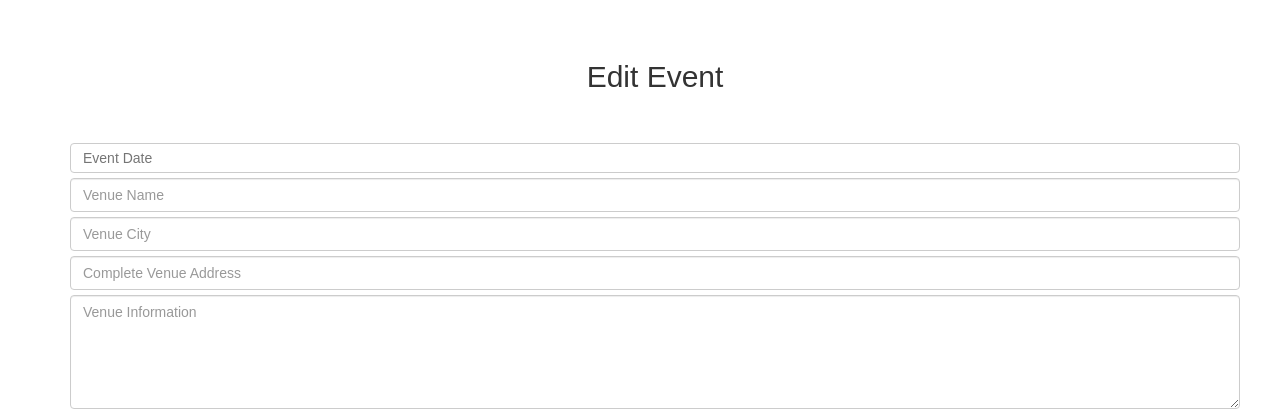
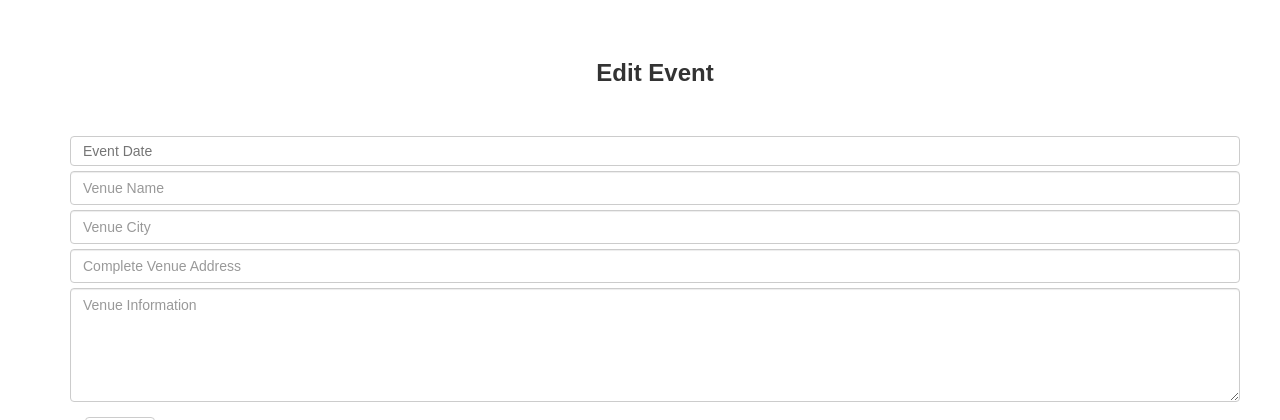
Before and after one commit to brusinow/project-2, a Node server app: template views/show-one-event.ejs in a window 1280 px wide. Shown: the top 420 px of the page. Run offline with Node 20, Linux system fonts and the light colour scheme; the template is opened without the code that fills it, so the values that code supplies are empty; some libraries are stand-ins or nearby versions.

Commit message:
header change

```diff
--- a/views/show-one-event.ejs
+++ b/views/show-one-event.ejs
@@ -5,7 +5,7 @@
 
 
 <div>
-<h2 class="text-center">Edit Event</h2>
+<h3 class="text-center">Edit Event</h3>
 </div>
 <div class="row" style="margin-top: 50px">
 
```
